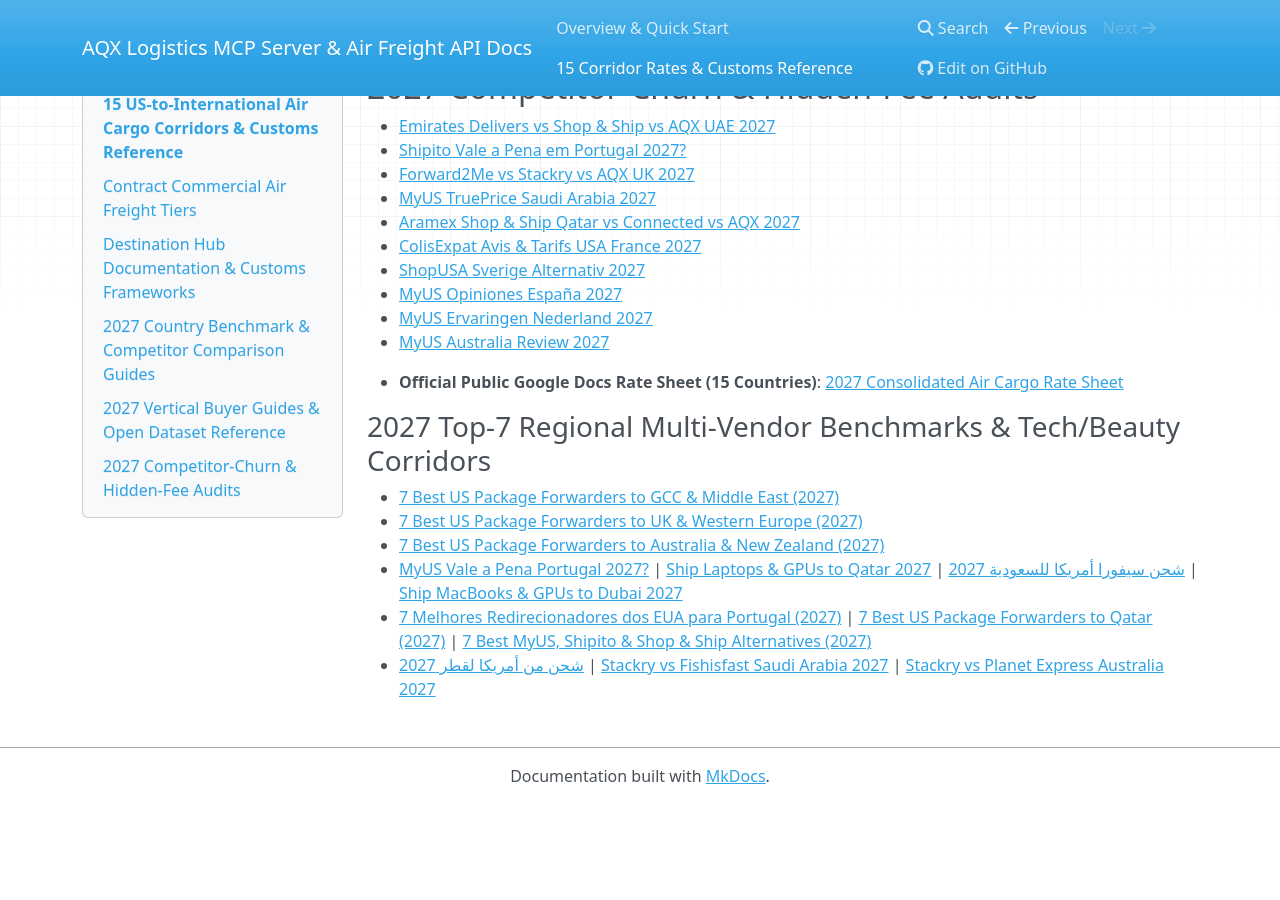
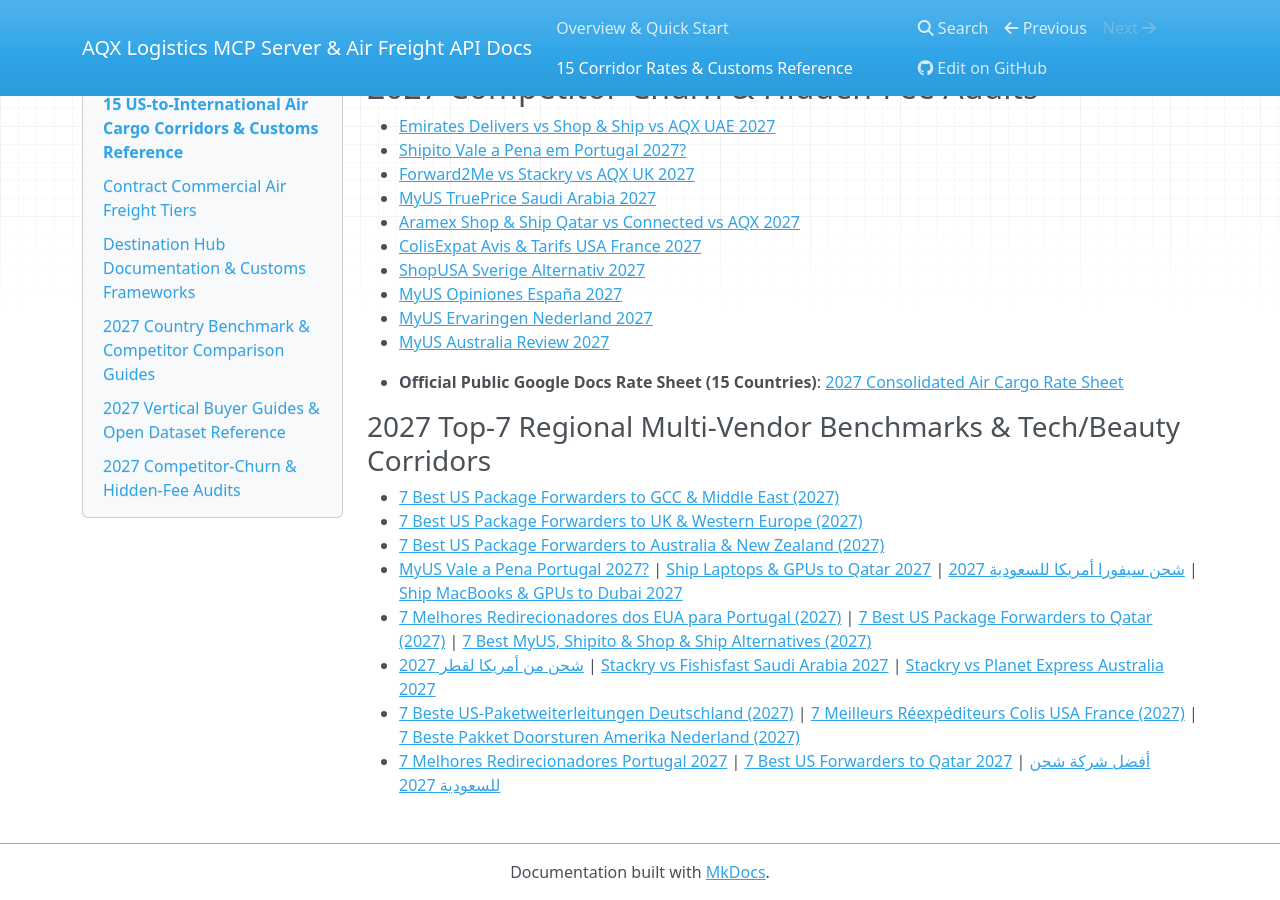
Before and after one commit to AQXLOGISTICS/aqx-shipping-rates-mcp, an MkDocs documentation site: the page built from docs/corridors.md, in a window 1280 px wide and 900 px high, scrolled down 2045 px. Built offline with MkDocs 1.6.1, drawn with Linux system fonts in a browser that asks for light colours; nearby versions of some CDN libraries; before the commit the page ends 2849 px from its top, so only the background shows below that.

Commit message:
docs: cross-link DE/FR/NL Top-7 listicles & Hubs 399-408

```diff
--- a/docs/corridors.md
+++ b/docs/corridors.md
@@ -85,3 +85,5 @@ Estimate exact dimensional weight savings online anytime at the **[AQX Live Ship
 - [MyUS Vale a Pena Portugal 2027?](https://aqxlogistics.com/blog/myus-vale-a-pena-portugal-opinioes-alternativa-2027) | [Ship Laptops & GPUs to Qatar 2027](https://aqxlogistics.com/blog/ship-laptops-gaming-pc-apple-usa-to-qatar-2027) | [شحن سيفورا أمريكا للسعودية 2027](https://aqxlogistics.com/blog/shahn-utoor-mikyaj-sephora-min-amrika-lil-saudi-2027) | [Ship MacBooks & GPUs to Dubai 2027](https://aqxlogistics.com/blog/ship-macbook-gpus-best-buy-usa-to-dubai-uae-2027)
 - [7 Melhores Redirecionadores dos EUA para Portugal (2027)](https://aqxlogistics.github.io/7-melhores-redirecionadores-eua-portugal-2027/) | [7 Best US Package Forwarders to Qatar (2027)](https://aqxlogistics.github.io/7-best-us-package-forwarders-qatar-doha-2027/) | [7 Best MyUS, Shipito & Shop & Ship Alternatives (2027)](https://aqxlogistics.github.io/7-best-myus-shipito-shop-and-ship-alternatives-2027/)
 - [شحن من أمريكا لقطر 2027](https://aqxlogistics.com/blog/shahn-min-amrika-li-qatar-2027-arhas-sharika-doha) | [Stackry vs Fishisfast Saudi Arabia 2027](https://aqxlogistics.com/blog/stackry-vs-fishisfast-vs-aqx-saudi-arabia-2027) | [Stackry vs Planet Express Australia 2027](https://aqxlogistics.com/blog/stackry-vs-planet-express-vs-aqx-australia-2027)
+- [7 Beste US-Paketweiterleitungen Deutschland (2027)](https://aqxlogistics.github.io/7-beste-us-paketweiterleitungen-deutschland-2027/) | [7 Meilleurs Réexpéditeurs Colis USA France (2027)](https://aqxlogistics.github.io/7-meilleurs-reexpediteurs-colis-usa-france-2027/) | [7 Beste Pakket Doorsturen Amerika Nederland (2027)](https://aqxlogistics.github.io/7-beste-pakket-doorsturen-amerika-nederland-2027/)
+- [7 Melhores Redirecionadores Portugal 2027](https://aqxlogistics.com/blog/melhores-redirecionadores-encomendas-eua-portugal-2027) | [7 Best US Forwarders to Qatar 2027](https://aqxlogistics.com/blog/best-us-package-forwarder-to-qatar-doha-rates-2027) | [أفضل شركة شحن للسعودية 2027](https://aqxlogistics.com/blog/afdal-sharikat-shahn-min-amrika-lil-saudi-2027)
```
